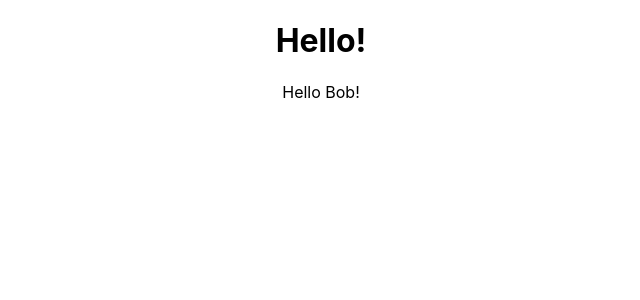
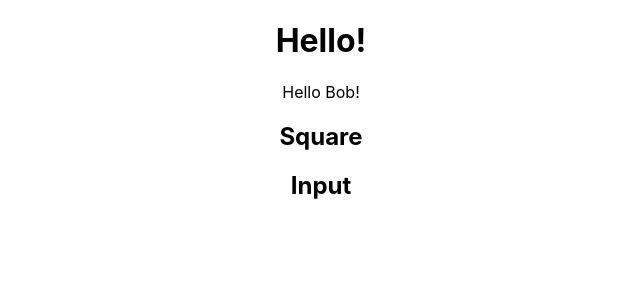
Before and after one commit to Karolinaa12/colour-changer-react-app, a React (Create React App) app: page / in a window 1280 px wide. Shown: the top 300 px of the page, without its empty margins (319-959 px from the left). Built offline with nearby package versions, Linux system fonts and the light colour scheme.

Commit message:
Added components

```diff
--- a/src/App.js
+++ b/src/App.js
@@ -1,14 +1,16 @@
 import React from "react";
 import "./App.css";
 import RandomName from "./RandomName";
+import Square from "./Square";
+import Input from "./Input";
 
-function App() {
+export default function App() {
   return (
     <div className="App">
       <h1>Hello!</h1>
       <RandomName />
+      <Square />
+      <Input />
     </div>
   );
 }
-
-export default App;
--- /dev/null
+++ b/src/Input.js
@@ -0,0 +1,5 @@
+import React from "react";
+
+export default function Input() {
+  return <h2>Input</h2>;
+}
--- /dev/null
+++ b/src/Square.js
@@ -0,0 +1,5 @@
+import React from "react";
+
+export default function Square() {
+  return <h2>Square</h2>;
+}
```
